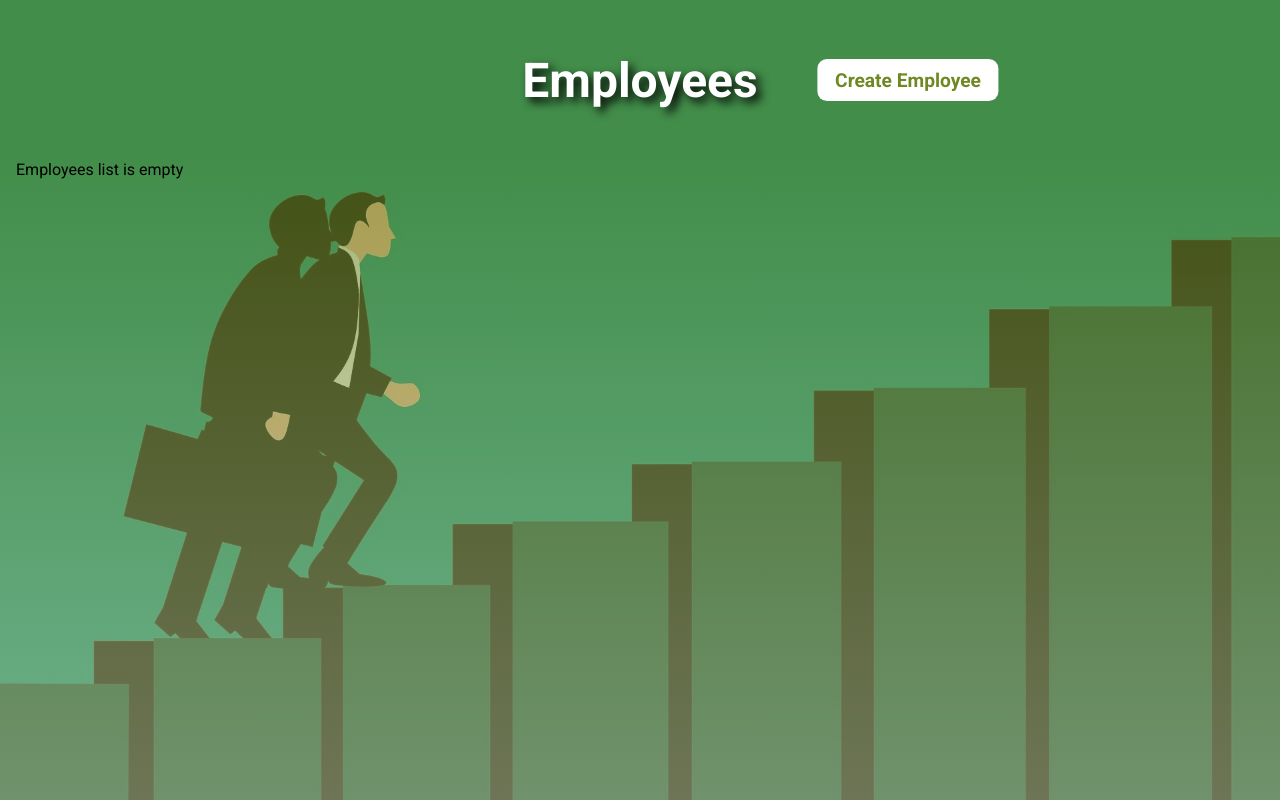
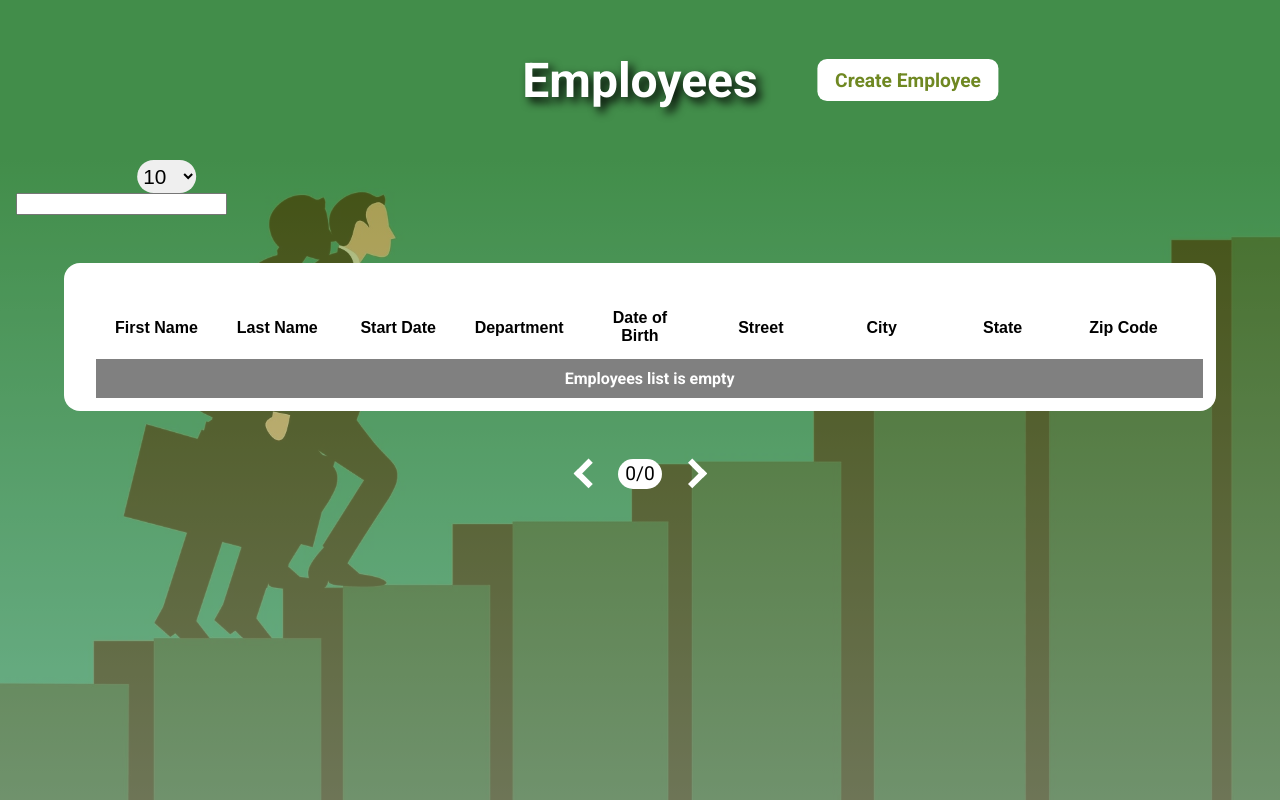
Before and after one commit to EliottAB/EliottAB-EliottAbadie_14_26072022, a React (Create React App) app: page /employees in a window 1280 px wide. Built offline with nearby package versions, Linux system fonts and the light colour scheme.

Commit message:
search function without css

```diff
--- a/src/components/Table.jsx
+++ b/src/components/Table.jsx
@@ -9,7 +9,7 @@ export function Table(){
     const defaultSort = "firstName"
     const employees = useSelector(state => state.employees)
 
-    const [maxEmployees, setMaxEmployees] = useState(5)
+    const [maxEmployees, setMaxEmployees] = useState(2)
     const [page, setPage] = useState(0)
     const [sortedEmployees, setSortedEmployees] = useState(()=>{
         const baseValue = _.orderBy(employees, [defaultSort], ["asc"])
@@ -17,29 +17,57 @@ export function Table(){
     })
     const [lastSort, setLastSort] = useState(defaultSort)
 
+    const searchEmployees = useCallback(()=>{
+        let searchedEmployees = []
+        let search = document.querySelector(".searchemployee").value.toLowerCase().split(" ")
+        employees.forEach(employee => {
+            //count to check if all words in searchbar are presents.
+                let countword = 0
+                search.forEach(word => {
+                    //"stop" stop the algorythm to search 2 valids values. 1 is enough.
+                    let stop = false
+                    Object.values(employee).forEach(element => {
+                        if (element.toLowerCase().includes(word) && stop === false) {
+                            countword ++
+                            stop = true
+                        }
+                    });
+                });
+                if (countword >= search.length) {
+                    searchedEmployees.push(employee)
+                }
+            });
+        return searchedEmployees
+    }, [employees])
+
     const sortEmployees = useCallback((sort = lastSort)=>{
+
         setSortedEmployees(()=>{
-            const baseValue = _.orderBy(employees, [sort ? sort : lastSort], ["asc"])
+            let searchedEmployees = employees
+            if (document.querySelector(".searchemployee").value.length>0) {
+                searchedEmployees = searchEmployees()
+            }
+            const baseValue = _.orderBy(searchedEmployees, [sort ? sort : lastSort], ["asc"])
             setLastSort(sort)
             return _.chunk(baseValue, maxEmployees)
         })
-    }, [employees, maxEmployees, lastSort, setSortedEmployees])
+
+    }, [employees, maxEmployees, lastSort, setSortedEmployees, searchEmployees])
 
     useEffect(()=>{
         sortEmployees()
     }, [maxEmployees, sortEmployees])
 
+
     return(
-        <React.Fragment>
-        {
-            sortedEmployees[0] ?
             <React.Fragment>
-                <select className="maxrows" onChange={(e)=>{setPage(0); setMaxEmployees(parseInt(e.target.value))}}>
+                <select className="maxrows" onChange={sortedEmployees[0] ? (e)=>{setPage(0); setMaxEmployees(parseInt(e.target.value))} : null}>
                     <option value="10">10</option>
                     <option value="25">25</option>
                     <option value="50">50</option>
                     <option value="100">100</option>
                 </select>
+                <input type="search" className="searchemployee" onChange={(e)=>{setPage(0); sortEmployees()}}/>
                 <div className="tableContainer">
                     <table className="employeelist">
                         <thead>
@@ -56,19 +84,24 @@ export function Table(){
                             </tr>
                         </thead>
                         <tbody>
-                            {sortedEmployees[page].map((employee) => <TableRow employee={employee} key={sortedEmployees[page].indexOf(employee)}/>)}
+                        {
+                        sortedEmployees[0] ?
+                            sortedEmployees[page].map((employee) => <TableRow employee={employee} key={sortedEmployees[page].indexOf(employee)}/>)
+                        :
+                            <tr className="emptylist">
+                                <td>Employees list is empty</td>
+                                <td></td>
+                            </tr>
+                        }
                         </tbody>
                     </table>
                 </div>
                 <div className="pagination">
-                    <button className="prevpage" onClick={()=>{setPage((page)=> page > 0 ? page - 1 : 0)}}>-</button>
-                    <p>{page+1}/{sortedEmployees.length}</p>
-                    <button className="nextpage" onClick={()=>{setPage((page)=> page+1 < sortedEmployees.length ? page + 1 : sortedEmployees.length - 1)}}>+</button>
+                    <button className="prevpage" onClick={()=>{setPage((page)=> page > 0 ? page - 1 : 0)}}/>
+                    <p>{sortedEmployees[0] ? page+1 : 0}/{sortedEmployees.length}</p>
+                    <button className="nextpage" onClick={()=>{setPage((page)=> page+1 < sortedEmployees.length ? page + 1 : sortedEmployees.length - 1)}}/>
                 </div>
             </React.Fragment>
-         : <p>Employees list is empty</p>
-        }
-        </React.Fragment>
     )
 
 }
--- a/src/css/components/table.css
+++ b/src/css/components/table.css
@@ -15,6 +15,10 @@
     }
 }
 
+.searchemployee{
+    outline: none;
+}
+
 .tableContainer{
     position: relative;
     overflow-x: auto;
@@ -30,6 +34,7 @@ table{
     margin: 2em 0 2em 2em;
     width: 68em;
     border-collapse: collapse;
+    table-layout:fixed;
 }
 
 table::after{
@@ -61,8 +66,10 @@ th, td{
 }
 
 td{
+    white-space: nowrap;
     overflow: hidden;
-    word-wrap: break-word;
+    text-overflow: ellipsis;
+    padding: .6em;
 }
 
 th button{
@@ -89,3 +96,46 @@ tbody tr{
     font-size: 1.2em;
     border-radius: 100vw;
 }
+
+.pagination button{
+    position: relative;
+    width: 1.3em;
+    height: 1.3em;
+    background-color: transparent;
+    border: none;
+    border-left: white solid .4em;
+    border-top: white solid .4em;
+    cursor: pointer;
+}
+
+.pagination button:nth-child(1){
+    transform: rotate(-45deg);
+}
+
+.pagination button:nth-child(3){
+    transform: rotate(135deg);
+}
+
+.emptylist{
+    background-color: white !important;
+    height: auto;
+}
+
+.emptylist td{
+    position: relative;
+    overflow: visible;
+}
+
+.emptylist td:first-child{
+    background-color: grey;
+    position: absolute;
+    width: 100%;
+    color: white;
+    z-index: 1;
+}
+
+@media screen and (max-width: 800px){
+    .emptylist td:first-child{
+        text-align: start;
+    }
+}
--- a/src/index.css
+++ b/src/index.css
@@ -35,3 +35,9 @@ code {
   object-position: bottom;
   z-index: -1;
 }
+
+@media screen and (max-width: 720px){
+  body{
+    font-size: 2.22vw;
+  }
+}
```
